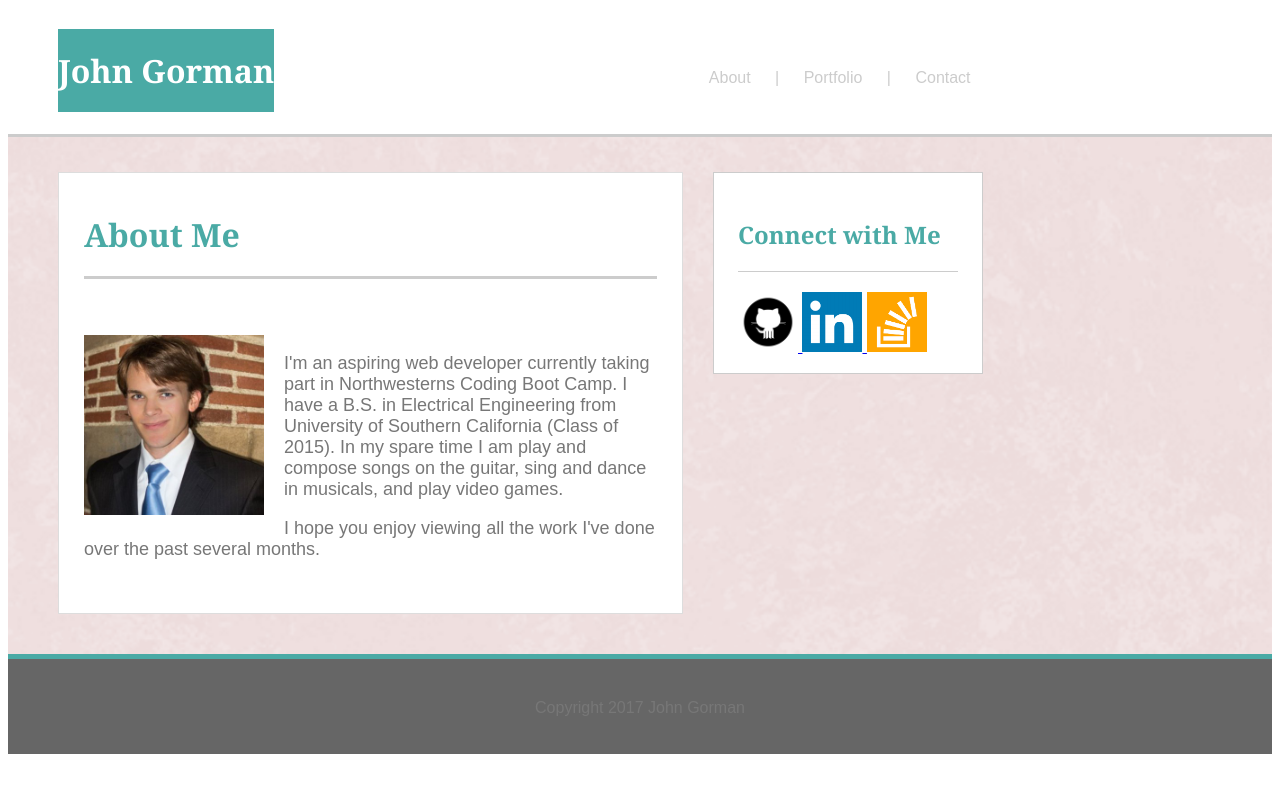
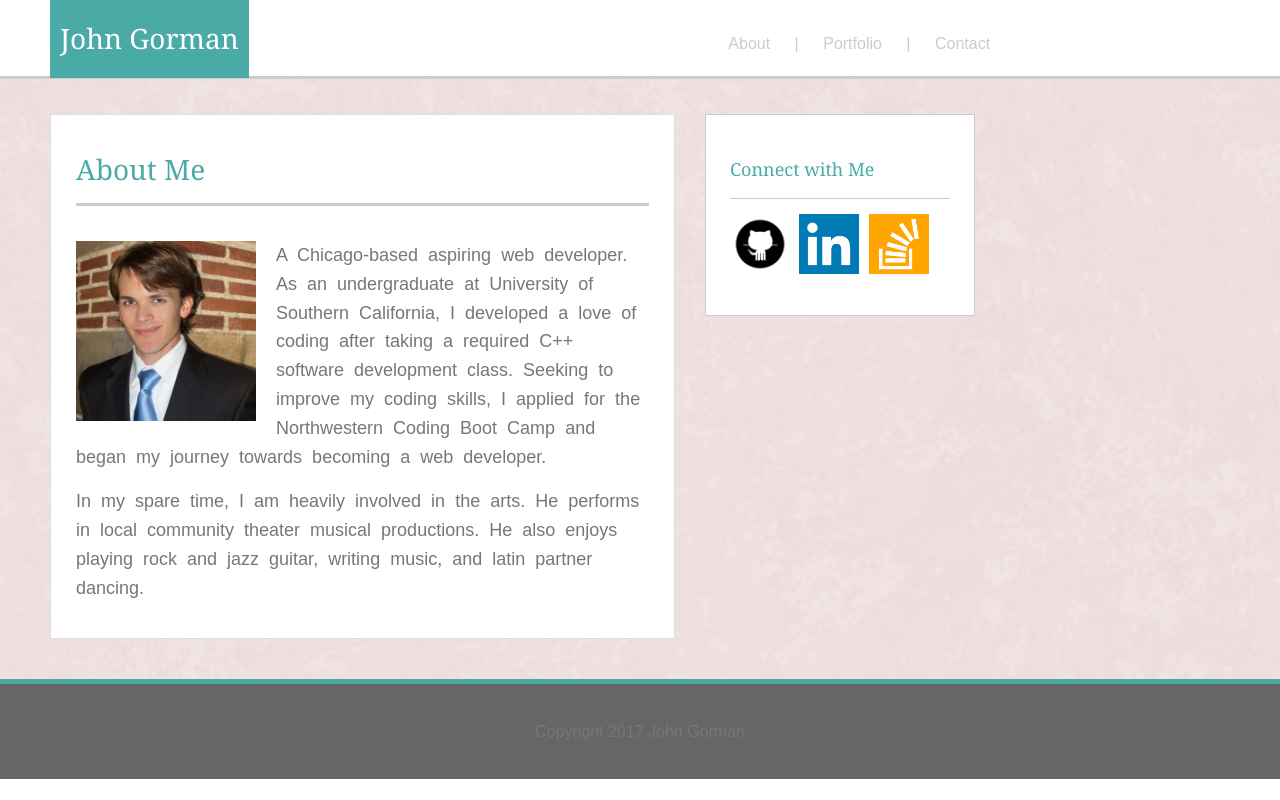
Before and after one commit to johngorm/Basic-Portfolio, a PHP site: page /index.php in a window 1280 px wide. Run offline with PHP 8.4, Linux system fonts and the light colour scheme.

Commit message:
Fixed styling to work with reset.css

```diff
--- a/assets/css/style.css
+++ b/assets/css/style.css
@@ -2,6 +2,7 @@ body {
 	font-family: 'Arial', 'Helvetica Neue', Helvetica, sans-serif;
 	color:#777777;
 	background-color: #ffffff;
+	margin:0px;
 
 
 }
@@ -24,8 +25,12 @@ body {
 	color:#4aaaa5;
 	padding-top: 20px;
 	padding-bottom: 20px;
+}
 
+h1 {
+	font-size: 28px;
 }
+
 
 div {
 	padding-top: 35px;
@@ -35,7 +40,7 @@ nav {
     /* float: right; */
     margin-top: 22.44px;
     padding-top: 20px;
-    right: -410px;
+    left: 455px;
     color: #cccccc;
     position: relative;
 }
@@ -51,11 +56,15 @@ div h1 {
 	padding: 0px 0px 20px 0px;
 	border-bottom: 3px solid #cccccc;
 	margin-top: 0px;
+	margin-bottom: 0px;
 }
 
 .main_content p{
 
 	font-size: 18px;
+	margin-top:0px;
+	line-height: 1.6;
+	word-spacing: 5px;
 
 }
 
@@ -63,6 +72,7 @@ h2 {
 	border-bottom: 1px solid #cccccc;
 	text-align: left;
 	margin-top: 5px;
+	font-size: 18px;
 }
 
 .container{
@@ -91,21 +101,34 @@ h2 {
 
 .profile_pic {
 	float:left;
-	margin: 0px 20px 20px 0px;
+	margin-right: 20px;
 }
 
 .name{
-	background-color:#4aaaa5;
-	color: white;
-	display: inline-block;
-	margin-left: 50px;
+	    background-color: #4aaaa5;
+    color: white;
+    display: inline-block;
+    /* margin-top: 8px; */
+    margin-left: 50px;
+    padding-left: 10px;
+    padding-right: 10px;
+    padding-top: 24px;
+    /* font-size: 24px; */
+    padding-bottom: 26px;
 }
 
 
+.social_media img{
+	padding-top: 15px;
+    padding-right: 5px;
+}
 
+.social_media a{
+	text-decoration: none;
+}
 header {
 	border-bottom: 3px solid #cccccc;
-
+	height:76px;
 }
 
 footer {
@@ -116,10 +139,17 @@ footer {
 	text-align: center;
 	background-color:#666666;
 }
+
+form {
+	padding-top:20px;
+	font-size: 20px;
+}
 input {
 	height:35px;
 	width: 570px;
 	font-size: 15px;
+	margin-top: 10px;
+	margin-bottom: 10px;
 }
 
 button {
@@ -130,16 +160,23 @@ button {
 	font-size: 16px;
 	border:none;
 }
+button:hover {
+	background-color: #DEBBD8;
+
+}
 
 ul {
 	padding-left: 0px;
 }
 ul li {
 
-    list-style-type: none;
+        list-style-type: none;
     position: relative;
-    width: 50%;
+    width: 45%;
+    /* width: 50%; */
     float: left;
+    margin-top: 20px;
+    margin-right: 28px;
 }
 ul li img {
 	width: 250px;
--- a/contact.html
+++ b/contact.html
@@ -2,6 +2,7 @@
 <html>
 <head>
 	<title>Contact John Gorman</title>
+	<link rel="stylesheet" type="text/css" href="assets/css/reset.css">
 	<link rel="stylesheet" type="text/css" href="assets/css/style.css">
 </head>
 <body>
--- a/index.html
+++ b/index.html
@@ -2,6 +2,7 @@
 <html>
 <head>
 	<title>Web Development Portfolio for John Gorman</title>
+	<link rel="stylesheet" type="text/css" href="assets/css/reset.css">
 	<link rel="stylesheet" type="text/css" href="assets/css/style.css">
 </head>
 <body>
@@ -24,11 +25,11 @@
 					</div>
 					<div class="profile_text">
 						<p>
-							I'm an aspiring web developer currently taking part in Northwesterns Coding Boot Camp. I have a B.S. in Electrical Engineering from University of Southern California (Class of 2015).  In my spare time I am play and compose songs on the guitar, sing and dance in musicals, and play video games.
+							A Chicago-based aspiring web developer. As an undergraduate at University of Southern California, I developed a love of coding after taking a required C++ software development class. Seeking to improve my coding skills, I applied for the Northwestern Coding Boot Camp and began my journey towards becoming a web developer.
 						</p>
-
+						<br>
 						<p>
-							I hope you enjoy viewing all the work I've done over the past several months.
+							In my spare time, I am heavily involved in the arts. He performs in local community theater musical productions. He also enjoys playing rock and jazz guitar, writing music, and latin partner dancing.
 						</p>
 					</div>
 				</div>
--- a/portfolio.html
+++ b/portfolio.html
@@ -3,6 +3,7 @@
 
 <head>
     <title>Portfolio</title>
+    <link rel="stylesheet" type="text/css" href="assets/css/reset.css">
     <link rel="stylesheet" type="text/css" href="assets/css/style.css">
 </head>
 
```
